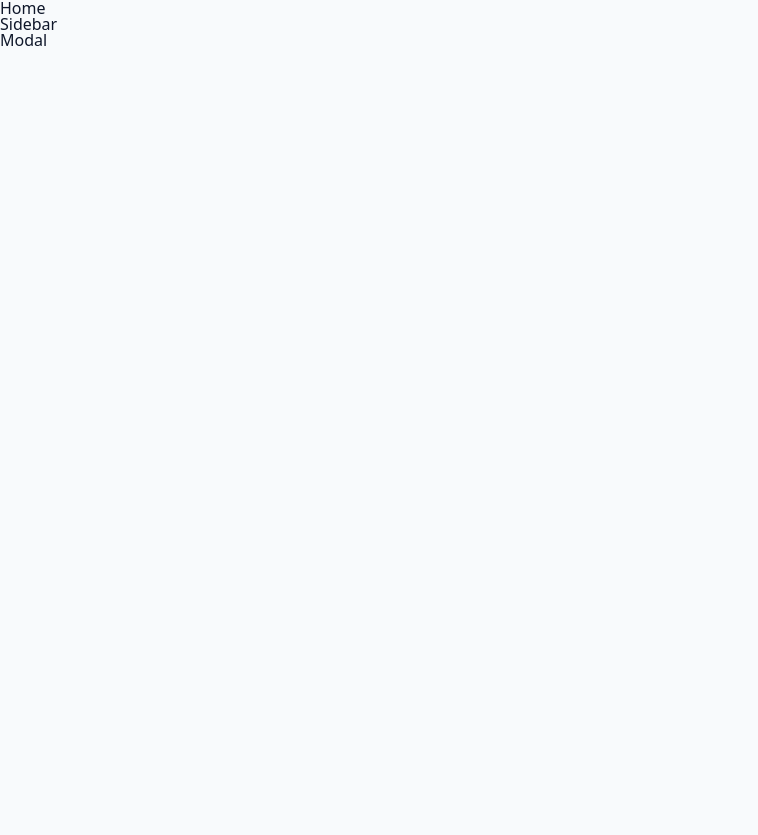
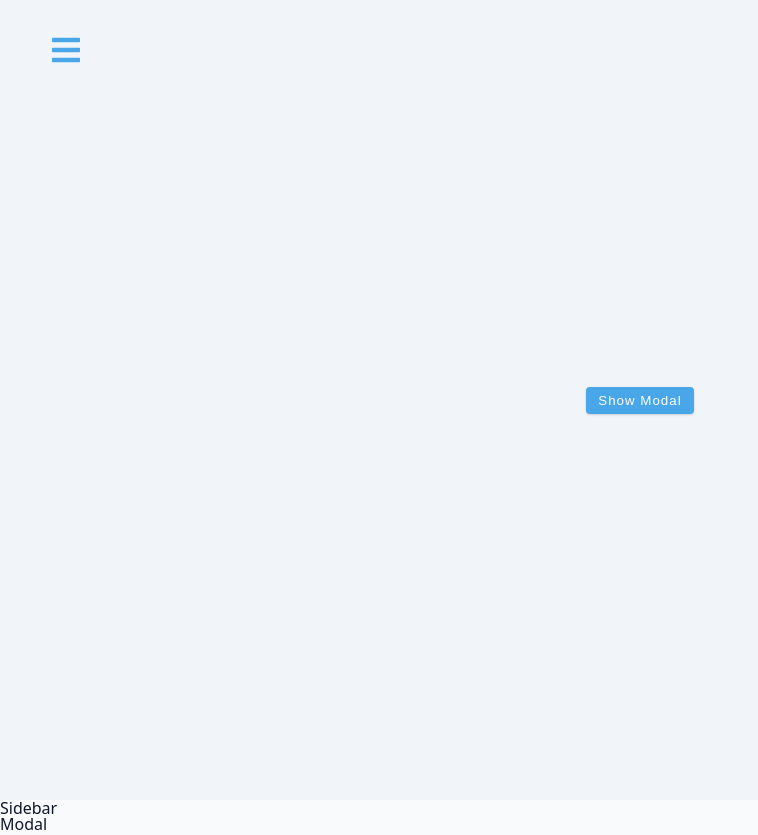
Before and after one commit to akolle/sidebar-modal, a React (Vite) app: page / in a window 1280 px wide. Shown: the whole page, without its empty margins (0-758 px from the left). Before the commit the page ends 800 px from the top, so only its background shows below. Built offline with nearby package versions, Linux system fonts and the light colour scheme.

Commit message:
set up home component and css

```diff
--- a/src/App.jsx
+++ b/src/App.jsx
@@ -4,11 +4,11 @@ import Sidebar from './Sidebar'
 
 const App = () => {
   return (
-    <main>
+    <>
       <Home />
       <Sidebar />
       <Modal />
-    </main>
+    </>
   )
 }
 export default App
--- a/src/Home.jsx
+++ b/src/Home.jsx
@@ -1,8 +1,18 @@
 import { useGlobalContext } from './context'
+import { FaBars } from 'react-icons/fa'
 
 const Home = () => {
   const { openSidebar, openModal } = useGlobalContext()
   console.log(openSidebar)
-  return <div>Home</div>
+  return (
+    <main>
+      <button onClick={openSidebar} className="sidebar-toggle">
+        <FaBars />
+      </button>
+      <button onClick={openModal} className="btn">
+        show modal
+      </button>
+    </main>
+  )
 }
 export default Home
--- a/src/index.css
+++ b/src/index.css
@@ -257,3 +257,35 @@ ul {
 Project CSS
 ===============
 */
+
+main {
+  min-height: 100vh;
+  display: flex;
+  justify-content: center;
+  align-items: center;
+  background: var(--grey-100);
+}
+
+.sidebar-toggle {
+  position: fixed;
+  top: 2rem;
+  left: 3rem;
+  font-size: 2rem;
+  background: transparent;
+  border-color: transparent;
+  color: var(--primary-500);
+  cursor: pointer;
+  animation: bounce 2s ease-in-out infinite;
+}
+
+@keyframes bounce {
+  0% {
+    transform: scale(1);
+  }
+  50% {
+    transform: scale(1.5);
+  }
+  100% {
+    transform: scale(1);
+  }
+}
```
